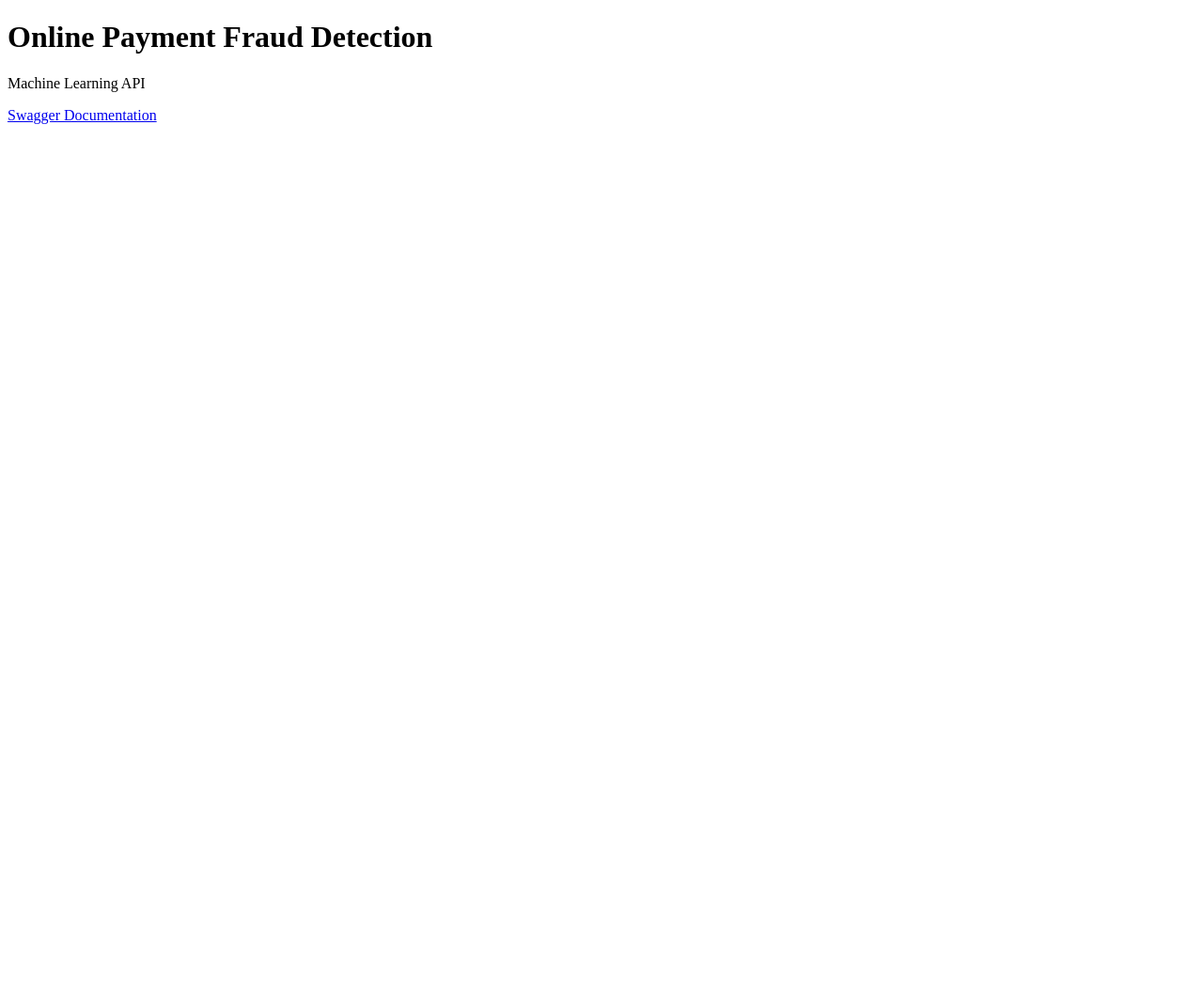
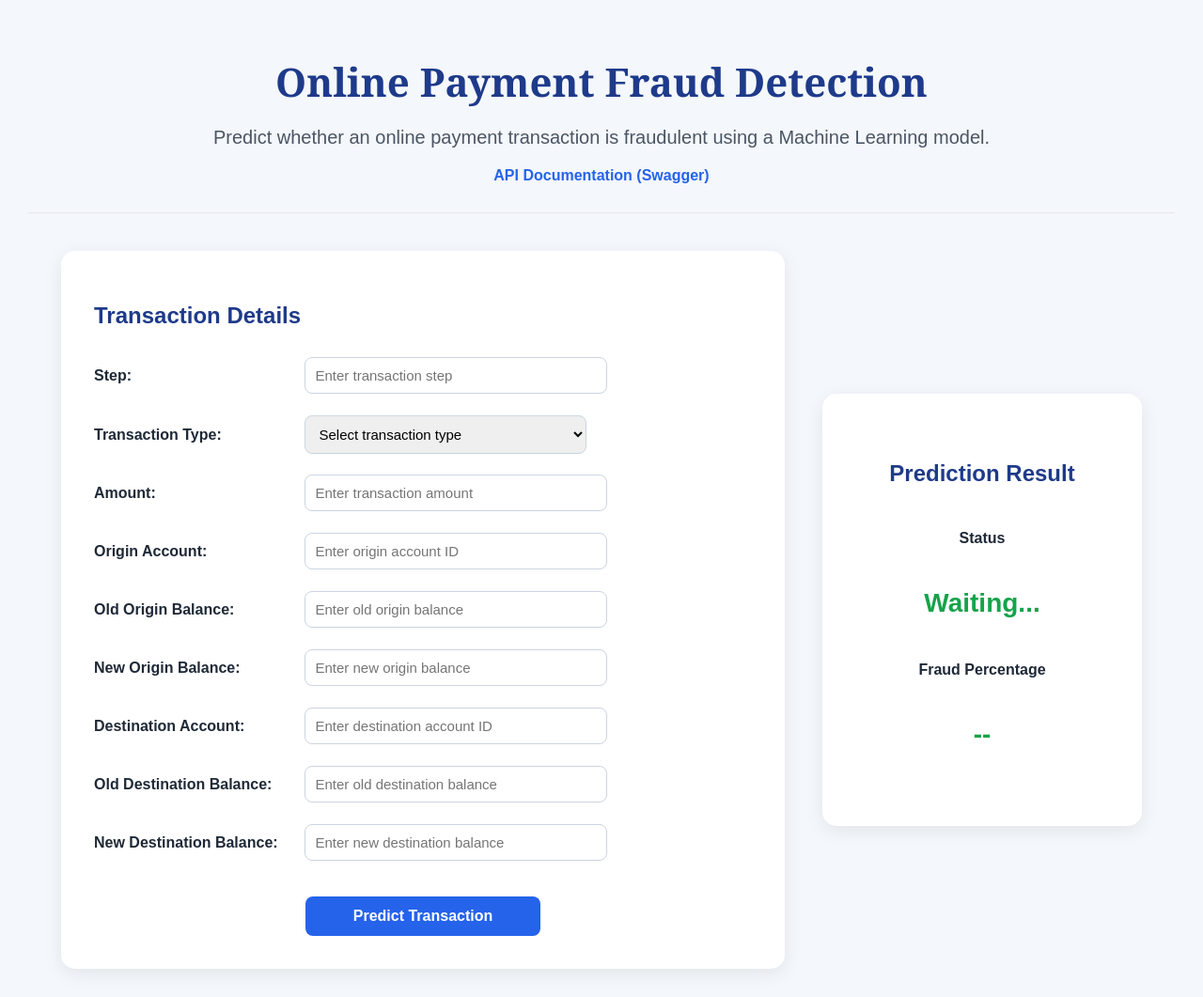
Before and after one commit to tanyasheru23/Fraud-Detection-System, a FastAPI app: page / in a window 1280 px wide. Shown: the whole page at 94% size. Before the commit the page ends 132 px from the top, so only its background shows below. Run offline with FastAPI, Linux system fonts and the light colour scheme; parts of the project's set-up code (start-up, migrations or seed data) failed here and were passed over.

Commit message:
Build frontend and integrate FastAPI prediction API

```diff
--- a/api/main.py
+++ b/api/main.py
@@ -11,12 +11,22 @@ from fastapi.templating import Jinja2Templates
 
 from .schema import Transaction, FraudPrediction
 from src.inference import predict
+from fastapi.staticfiles import StaticFiles
+from src.utils import load_model
+
+model, feature_columns = load_model()
 
 
 app = FastAPI(
     title="Online Payment Fraud Detection API",
     description="REST API for predicting fraudulent online payment transactions.",
     version="1.0.0"
+)
+
+app.mount(
+    "/static",
+    StaticFiles(directory="api/static"),
+    name="static"
 )
 
 templates = Jinja2Templates(directory="api/templates")
@@ -43,7 +53,9 @@ def prediction_result(transaction: Transaction):
     try:
 
         prediction, probability = predict(
-            transaction.model_dump()
+            transaction.model_dump(),
+            model,
+            feature_columns
         )
 
         result = (
--- /dev/null
+++ b/api/static/script.js
@@ -0,0 +1,62 @@
+const predictBtn = document.getElementById("predictBtn");
+const spinner = document.getElementById("loading-spinner");
+
+predictBtn.addEventListener("click", predictTransaction);
+
+async function predictTransaction() {
+    predictBtn.disabled = true;
+    const transaction = {
+
+        step: Number(document.getElementById("step").value),
+        type: document.getElementById("type").value,
+        amount: Number(document.getElementById("amount").value),
+
+        nameOrig: document.getElementById("nameOrig").value,
+        oldbalanceOrg: Number(document.getElementById("oldbalanceOrg").value),
+        newbalanceOrig: Number(document.getElementById("newbalanceOrig").value),
+
+        nameDest: document.getElementById("nameDest").value,
+        oldbalanceDest: Number(document.getElementById("oldbalanceDest").value),
+        newbalanceDest: Number(document.getElementById("newbalanceDest").value)
+
+    };
+
+
+    try {
+        spinner.style.display = "block";
+        const response = await fetch("/predict", {
+
+            method: "POST",
+
+            headers: {
+                "Content-Type": "application/json"
+            },
+
+            body: JSON.stringify(transaction)
+
+        });
+
+        const result = await response.json();
+
+        document.getElementById("prediction").textContent =
+            result.prediction;
+
+        document.getElementById("percentage").textContent =
+            result.fraud_percentage + "%";
+    }
+
+    catch(error){
+
+        console.error(error);
+
+        document.getElementById("prediction").textContent =
+            "Prediction Failed";
+
+        document.getElementById("percentage").textContent =
+            "--";
+    }
+    finally{
+        predictBtn.disabled = false;
+        spinner.style.display = "none";
+    }
+}
--- /dev/null
+++ b/api/static/style.css
@@ -0,0 +1,245 @@
+/* ------------------ BODY ------------------ */
+
+body{
+    margin:0;
+    padding:30px;
+
+    font-family:Arial, Helvetica, sans-serif;
+
+    background:#f4f7fb;
+    color:#1f2937;
+}
+
+
+/* ---------------- HEADER ---------------- */
+
+.header-container{
+
+    text-align:center;
+    margin-bottom:40px;
+}
+
+h1{
+
+    color:#1e3a8a;
+    font-size:42px;
+    margin-bottom:15px;
+    font-family: Georgia, 'Times New Roman', Times, serif;
+}
+
+.header-container p{
+
+    font-size:20px;
+    color:#4b5563;
+}
+
+.header-container a{
+
+    color:#2563eb;
+    text-decoration:none;
+    font-weight:bold;
+}
+
+.header-container a:hover{
+
+    text-decoration:underline;
+}
+
+
+/* ------------- MAIN LAYOUT -------------- */
+
+.main-content{
+
+    display:flex;
+
+    justify-content:center;
+
+    align-items:center;
+
+    gap:40px;
+
+    flex-wrap:wrap;
+}
+
+
+/* ------------ FORM CARD ---------------- */
+
+.container{
+
+    background:white;
+
+    padding:35px;
+
+    width:700px;
+
+    border-radius:15px;
+
+    box-shadow:
+    0px 5px 20px rgba(0,0,0,0.08);
+}
+
+
+/* ------------ PREDICTION CARD ---------- */
+
+.prediction-card{
+
+    width:300px;
+
+    height:420px;
+
+    background:white;
+
+    border-radius:15px;
+
+    box-shadow:
+    0px 5px 20px rgba(0,0,0,0.08);
+
+    display:flex;
+
+    flex-direction:column;
+
+    justify-content:center;
+
+    align-items:center;
+
+    text-align:center;
+
+    padding:20px;
+}
+
+
+/* ---------------- HEADINGS ---------------- */
+
+h2{
+
+    color:#1e3a8a;
+
+    margin-bottom:30px;
+}
+
+.prediction-card h3{
+
+    font-size:28px;
+
+    color:#16a34a;
+
+    margin-bottom:30px;
+}
+
+
+/* ---------------- LABELS ---------------- */
+
+label{
+
+    display:inline-block;
+
+    width:220px;
+
+    font-weight:bold;
+
+    margin-bottom:15px;
+}
+
+
+/* ---------------- INPUTS ---------------- */
+
+.long-input{
+
+    width:300px;
+
+    padding:10px;
+
+    border:1px solid #cbd5e1;
+
+    border-radius:8px;
+
+    font-size:15px;
+
+    transition:0.2s;
+}
+
+
+.long-input:focus{
+
+    outline:none;
+
+    border:1px solid #2563eb;
+
+    box-shadow:0 0 5px rgba(37,99,235,0.3);
+}
+
+
+/* ---------------- BUTTON ---------------- */
+
+#predictBtn{
+
+    width:250px;
+
+    margin-left:225px;
+
+    margin-top:15px;
+
+    padding:12px;
+
+    background:#2563eb;
+
+    color:white;
+
+    border:none;
+
+    border-radius:8px;
+
+    font-size:16px;
+
+    font-weight:bold;
+
+    cursor:pointer;
+
+    transition:0.2s;
+}
+
+
+#predictBtn:hover{
+
+    background:#1d4ed8;
+
+    transform:translateY(-2px);
+}
+
+
+/* ---------------- HORIZONTAL LINE ---------------- */
+
+hr{
+
+    border:none;
+
+    border-top:1px solid #e5e7eb;
+
+    margin:30px 0;
+}
+
+.spinner {
+    display: none;
+    width: 40px;
+    height: 40px;
+
+    border: 5px solid #dbeafe;
+    border-top: 5px solid #2563eb;
+
+    border-radius: 50%;
+
+    animation: spin 1s linear infinite;
+
+    margin: 20px auto;
+}
+
+@keyframes spin {
+
+    0% {
+        transform: rotate(0deg);
+    }
+
+    100% {
+        transform: rotate(360deg);
+    }
+}
--- a/api/templates/index.html
+++ b/api/templates/index.html
@@ -1,20 +1,161 @@
 <!DOCTYPE html>
 
-<html>
+<html lang="en">
 
 <head>
-    <title>Fraud Detection</title>
+    <meta charset="UTF-8">
+    <meta name="viewport" content="width=device-width, initial-scale=1.0">
+
+    <title>Online Payment Fraud Detection</title>
+
+    <link rel="stylesheet" href="/static/style.css">
 </head>
 
 <body>
 
-<h1>Online Payment Fraud Detection</h1>
+<div class="header-container">
+    <h1>Online Payment Fraud Detection</h1>
 
-<p>Machine Learning API</p>
+    <p>
+        Predict whether an online payment transaction is fraudulent
+        using a Machine Learning model.
+    </p>
 
-<a href="/docs">
-Swagger Documentation
-</a>
+    <a href="/docs">
+        API Documentation (Swagger)
+    </a>
+
+    <hr>
+</div>
+
+<div class="main-content">
+    <div class="container">
+        <h2>Transaction Details</h2>
+
+        <form id="fraudForm">
+            <label for="step">Step: </label>
+            <input
+                type="number"
+                id="step"
+                placeholder="Enter transaction step"
+                required
+                class="long-input"
+            >
+            <br><br>
+
+            <label for="type">Transaction Type: </label>
+            <select id="type" required class="long-input">
+                <option value="" disabled selected>
+                    Select transaction type
+                </option>
+
+                <option value="TRANSFER">TRANSFER</option>
+                <option value="PAYMENT">PAYMENT</option>
+                <option value="DEBIT">DEBIT</option>
+                <option value="CASH_IN">CASH_IN</option>
+                <option value="CASH_OUT">CASH_OUT</option>
+            </select>
+            <br><br>
+
+            <label for="amount">Amount: </label>
+            <input
+                type="number"
+                id="amount"
+                placeholder="Enter transaction amount"
+                required
+                class="long-input"
+            >
+            <br><br>
+
+            <label for="nameOrig">Origin Account: </label>
+            <input
+                type="text"
+                id="nameOrig"
+                placeholder="Enter origin account ID"
+                class="long-input"
+            >
+            <br><br>
+
+            <label for="oldbalanceOrg">Old Origin Balance: </label>
+            <input
+                type="number"
+                id="oldbalanceOrg"
+                placeholder="Enter old origin balance"
+                required
+                class="long-input"
+            >
+            <br><br>
+
+            <label for="newbalanceOrig">New Origin Balance: </label>
+            <input
+                type="number"
+                id="newbalanceOrig"
+                placeholder="Enter new origin balance"
+                required
+                class="long-input"
+            >
+            <br><br>
+            <label for="nameDest">Destination Account: </label>
+            <input
+                type="text"
+                id="nameDest"
+                placeholder="Enter destination account ID"
+                class="long-input"
+            >
+            <br><br>
+
+            <label for="oldbalanceDest">Old Destination Balance: </label>
+            <input
+                type="number"
+                id="oldbalanceDest"
+                placeholder="Enter old destination balance"
+                required
+                class="long-input"
+            >
+            <br><br>
+            <label for="newbalanceDest">New Destination Balance: </label>
+            <input
+                type="number"
+                id="newbalanceDest"
+                placeholder="Enter new destination balance"
+                required
+                class="long-input"
+            >
+            <br><br>
+
+            <button
+                id="predictBtn"
+                type="button"
+            >
+                Predict Transaction
+            </button>
+
+        </form>
+    </div>
+    <div class="prediction-card">
+        <div id="loading-spinner" class="spinner"></div>
+        <h2>Prediction Result</h2>
+
+        <p>
+            <strong>Status</strong>
+        </p>
+
+        <h3 id="prediction">
+            Waiting...
+        </h3>
+
+        <p>
+            <strong>Fraud Percentage</strong>
+        </p>
+
+        <h3 id="percentage">
+            --
+        </h3>
+
+    </div>
+</div>
+
+<script src="/static/script.js"></script>
 
 </body>
 
```
Also changed, not shown: src/inference.py (+7 -3 lines).
